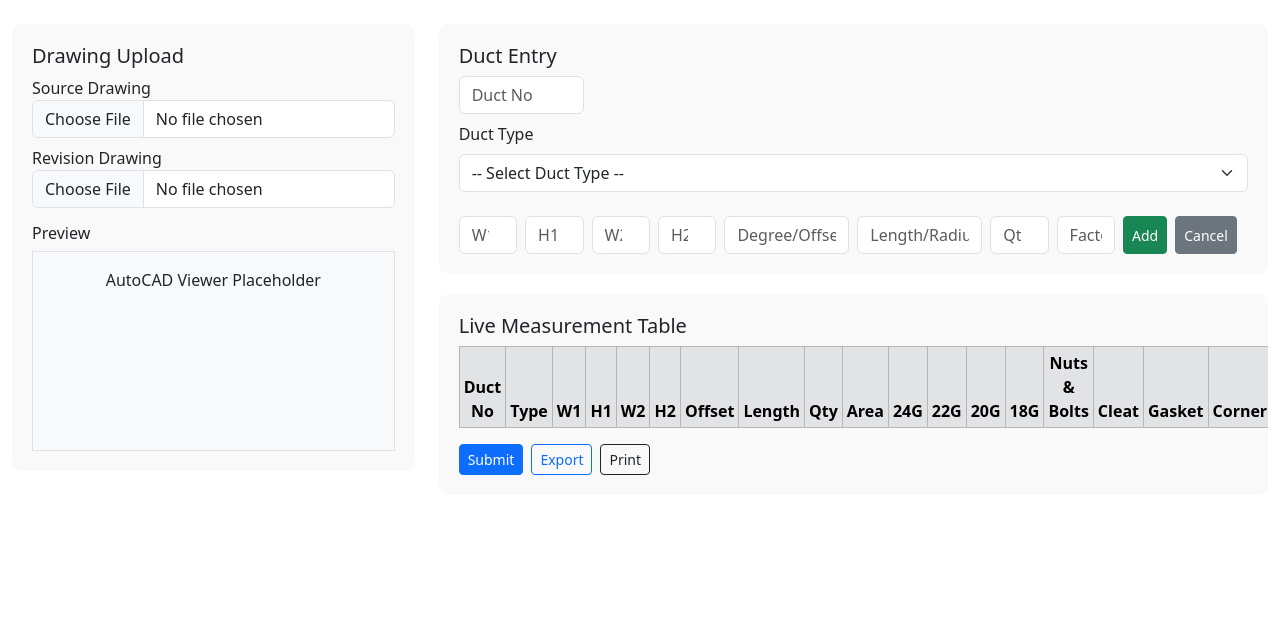
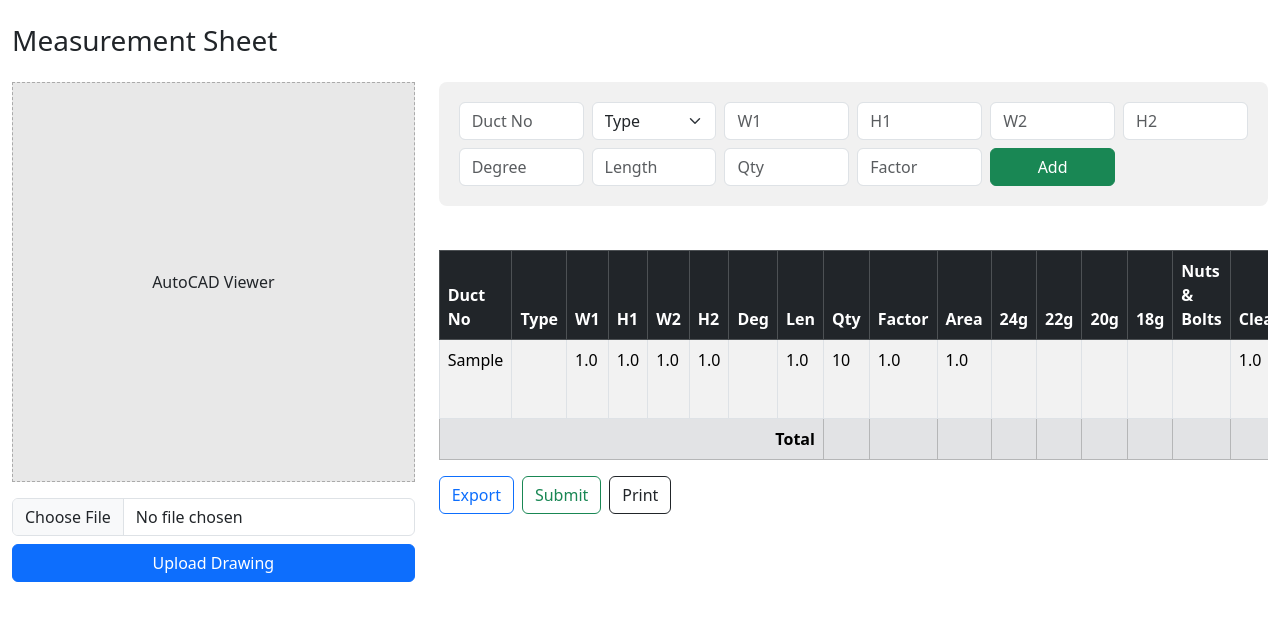
Before and after one commit to sampletech18/Ducting_project, a Flask app: page /measurement_sheet/1 in a window 1280 px wide. Shown: the top 621 px of the page. Run offline with Flask 3, Linux system fonts and the light colour scheme; the visitor is signed in with stand-in values (Sample User, id 1); tables that the repository leaves empty hold one stand-in row (Sample ...); lists and menus that the app fills with data are empty.

Commit message:
Update measurement_sheet.html

```diff
--- a/templates/measurement_sheet.html
+++ b/templates/measurement_sheet.html
@@ -1,55 +1,37 @@
 <!DOCTYPE html>
 <html lang="en">
 <head>
-  <meta charset="UTF-8" />
+  <meta charset="UTF-8">
   <title>Measurement Sheet</title>
-  <link href="https://cdn.jsdelivr.net/npm/bootstrap@5.3.2/dist/css/bootstrap.min.css" rel="stylesheet" />
+  <link href="https://cdn.jsdelivr.net/npm/bootstrap@5.3.2/dist/css/bootstrap.min.css" rel="stylesheet">
   <style>
-    .form-section {
-      background: #f9f9f9;
-      border-radius: 10px;
-      padding: 20px;
-      margin-bottom: 20px;
-    }
-    .table-wrapper {
-      overflow-x: auto;
-    }
+    .form-section { background: #f1f1f1; padding: 20px; border-radius: 8px; }
+    .table-section { margin-top: 20px; overflow-x: auto; }
+    .autocad-box { background: #e8e8e8; height: 400px; display: flex; align-items: center; justify-content: center; border: 1px dashed #aaa; }
   </style>
 </head>
-<body>
-<div class="container-fluid mt-4">
+<body class="container-fluid mt-4">
+
+  <h3 class="mb-4">Measurement Sheet</h3>
   <div class="row">
-    <!-- Left Side: AutoCAD Viewer & Upload -->
+    <!-- Left: AutoCAD viewer and upload -->
     <div class="col-md-4">
-      <div class="form-section">
-        <h5>Drawing Upload</h5>
-        <form>
-          <div class="mb-2">
-            <label>Source Drawing</label>
-            <input type="file" class="form-control">
-          </div>
-          <div class="mb-2">
-            <label>Revision Drawing</label>
-            <input type="file" class="form-control">
-          </div>
+      <div class="autocad-box">AutoCAD Viewer</div>
+      <form method="post" action="/upload_drawing" enctype="multipart/form-data" class="mt-3">
+        <input type="file" name="cad_file" class="form-control mb-2">
+        <button type="submit" class="btn btn-primary w-100">Upload Drawing</button>
       </form>
-        <div class="mt-3">
-          <h6>Preview</h6>
-          <div class="border p-3 bg-light text-center" style="height:200px;">AutoCAD Viewer Placeholder</div>
-        </div>
-      </div>
     </div>
 
-    <!-- Right Side: Duct Entry Form -->
+    <!-- Right: Form -->
     <div class="col-md-8">
       <div class="form-section">
-        <h5>Duct Entry</h5>
-        <form id="ductForm" class="row g-2">
-          <div class="col-md-2"><input type="text" name="duct_no" class="form-control" placeholder="Duct No" required></div>
-          <div class="mb-3">
-  <label for="duct_type" class="form-label">Duct Type</label>
-  <select class="form-select" id="duct_type" name="duct_type" required>
-    <option value="">-- Select Duct Type --</option>
+        <form method="post" action="/measurement_sheet/{{ project_id }}">
+          <div class="row g-2">
+            <div class="col-md-2"><input name="duct_no" class="form-control" placeholder="Duct No" required></div>
+            <div class="col-md-2">
+              <select name="duct_type" class="form-select" required>
+                <option value="">Type</option>
                 <option value="ST">ST</option>
                 <option value="RED">RED</option>
                 <option value="DM">DM</option>
@@ -59,141 +41,87 @@
                 <option value="ELB">ELB</option>
               </select>
             </div>
-          <div class="col-md-1"><input type="number" name="w1" class="form-control" placeholder="W1" required></div>
-          <div class="col-md-1"><input type="number" name="h1" class="form-control" placeholder="H1" required></div>
-          <div class="col-md-1"><input type="number" name="w2" class="form-control" placeholder="W2"></div>
-          <div class="col-md-1"><input type="number" name="h2" class="form-control" placeholder="H2"></div>
-          <div class="col-md-2"><input type="text" name="offset" class="form-control" placeholder="Degree/Offset"></div>
-          <div class="col-md-2"><input type="text" name="length" class="form-control" placeholder="Length/Radius"></div>
-          <div class="col-md-1"><input type="number" name="qty" class="form-control" placeholder="Qty" required></div>
-          <div class="col-md-1"><input type="text" name="factor" class="form-control" placeholder="Factor (opt)"></div>
-          <div class="col-md-2 d-flex gap-2">
-            <button type="button" class="btn btn-success btn-sm" onclick="addEntry()">Add</button>
-            <button type="reset" class="btn btn-secondary btn-sm">Cancel</button>
+            <div class="col-md-2"><input name="w1" type="number" class="form-control" placeholder="W1"></div>
+            <div class="col-md-2"><input name="h1" type="number" class="form-control" placeholder="H1"></div>
+            <div class="col-md-2"><input name="w2" type="number" class="form-control" placeholder="W2"></div>
+            <div class="col-md-2"><input name="h2" type="number" class="form-control" placeholder="H2"></div>
+            <div class="col-md-2"><input name="degree" type="number" class="form-control" placeholder="Degree"></div>
+            <div class="col-md-2"><input name="length" type="number" class="form-control" placeholder="Length"></div>
+            <div class="col-md-2"><input name="qty" type="number" class="form-control" placeholder="Qty"></div>
+            <div class="col-md-2"><input name="factor" type="number" class="form-control" placeholder="Factor"></div>
+            <div class="col-md-2">
+              <button class="btn btn-success w-100" type="submit">Add</button>
+            </div>
           </div>
         </form>
       </div>
 
       <!-- Live Table -->
-      <div class="form-section table-wrapper">
-        <h5>Live Measurement Table</h5>
-        <table class="table table-bordered table-sm text-center align-middle" id="entryTable">
-          <thead class="table-secondary">
+      <div class="table-section">
+        <table class="table table-bordered table-striped mt-4">
+          <thead class="table-dark">
             <tr>
-              <th>Duct No</th><th>Type</th><th>W1</th><th>H1</th><th>W2</th><th>H2</th><th>Offset</th><th>Length</th>
-              <th>Qty</th><th>Area</th><th>24G</th><th>22G</th><th>20G</th><th>18G</th>
+              <th>Duct No</th><th>Type</th><th>W1</th><th>H1</th><th>W2</th><th>H2</th>
+              <th>Deg</th><th>Len</th><th>Qty</th><th>Factor</th><th>Area</th>
+              <th>24g</th><th>22g</th><th>20g</th><th>18g</th>
               <th>Nuts & Bolts</th><th>Cleat</th><th>Gasket</th><th>Corner</th><th>Actions</th>
             </tr>
           </thead>
-          <tbody></tbody>
+          <tbody>
+            {% for m in measurements %}
+            <tr>
+              <td>{{ m.duct_no }}</td>
+              <td>{{ m.duct_type }}</td>
+              <td>{{ m.w1 }}</td>
+              <td>{{ m.h1 }}</td>
+              <td>{{ m.w2 }}</td>
+              <td>{{ m.h2 }}</td>
+              <td>{{ m.degree }}</td>
+              <td>{{ m.length }}</td>
+              <td>{{ m.qty }}</td>
+              <td>{{ m.factor }}</td>
+              <td>{{ m.area }}</td>
+              <td>{{ m.g24 }}</td>
+              <td>{{ m.g22 }}</td>
+              <td>{{ m.g20 }}</td>
+              <td>{{ m.g18 }}</td>
+              <td>{{ m.bolts }}</td>
+              <td>{{ m.cleat }}</td>
+              <td>{{ m.gasket }}</td>
+              <td>{{ m.corner }}</td>
+              <td>
+                <a href="/edit_entry/{{ m.id }}" class="btn btn-sm btn-warning">Edit</a>
+                <a href="/delete_entry/{{ m.id }}" class="btn btn-sm btn-danger">Delete</a>
+              </td>
+            </tr>
+            {% endfor %}
+          </tbody>
+          <tfoot class="table-secondary">
+            <tr>
+              <th colspan="8" class="text-end">Total</th>
+              <th>{{ total_qty }}</th>
+              <th></th>
+              <th>{{ total_area }}</th>
+              <th>{{ total_24g }}</th>
+              <th>{{ total_22g }}</th>
+              <th>{{ total_20g }}</th>
+              <th>{{ total_18g }}</th>
+              <th>{{ total_bolts }}</th>
+              <th>{{ total_cleat }}</th>
+              <th>{{ total_gasket }}</th>
+              <th>{{ total_corner }}</th>
+              <th></th>
+            </tr>
+          </tfoot>
         </table>
-        <div class="d-flex gap-2 mt-3">
-          <button class="btn btn-primary btn-sm" onclick="submitData()">Submit</button>
-          <button class="btn btn-outline-primary btn-sm" onclick="exportTable()">Export</button>
-          <button class="btn btn-outline-dark btn-sm" onclick="window.print()">Print</button>
+
+        <div class="d-flex gap-2 mt-2">
+          <a href="/export_measurements/{{ project_id }}" class="btn btn-outline-primary">Export</a>
+          <a href="/submit_measurements/{{ project_id }}" class="btn btn-outline-success">Submit</a>
+          <button onclick="window.print()" class="btn btn-outline-dark">Print</button>
         </div>
       </div>
     </div>
   </div>
-</div>
-
-<script>
-function addEntry() {
-  const form = document.getElementById('ductForm');
-  const data = new FormData(form);
-  const table = document.querySelector('#entryTable tbody');
-
-  const row = document.createElement('tr');
-  const values = {
-    duct_no: data.get('duct_no'),
-    type: data.get('type'),
-    w1: data.get('w1'),
-    h1: data.get('h1'),
-    w2: data.get('w2'),
-    h2: data.get('h2'),
-    offset: data.get('offset'),
-    length: data.get('length'),
-    qty: data.get('qty'),
-    area: '-', g24: '-', g22: '-', g20: '-', g18: '-',
-    nuts: '-', cleat: '-', gasket: '-', corner: '-'
-  };
-
-  row.innerHTML = `
-    <td>${values.duct_no}</td><td>${values.type}</td><td>${values.w1}</td><td>${values.h1}</td>
-    <td>${values.w2}</td><td>${values.h2}</td><td>${values.offset}</td><td>${values.length}</td>
-    <td>${values.qty}</td><td>${values.area}</td><td>${values.g24}</td><td>${values.g22}</td>
-    <td>${values.g20}</td><td>${values.g18}</td><td>${values.nuts}</td><td>${values.cleat}</td>
-    <td>${values.gasket}</td><td>${values.corner}</td>
-    <td>
-      <button class="btn btn-warning btn-sm" onclick="editRow(this)">Edit</button>
-      <button class="btn btn-danger btn-sm" onclick="deleteRow(this)">Delete</button>
-    </td>
-  `;
-  table.appendChild(row);
-  form.reset();
-}
-
-function editRow(btn) {
-  const row = btn.closest("tr");
-  const cells = row.querySelectorAll("td");
-  row.dataset.original = row.innerHTML;
-
-  for (let i = 0; i < cells.length - 1; i++) {
-    const text = cells[i].innerText;
-    cells[i].innerHTML = `<input class="form-control form-control-sm" value="${text}">`;
-  }
-
-  cells[cells.length - 1].innerHTML = `
-    <button class="btn btn-sm btn-success" onclick="saveRow(this)">Save</button>
-    <button class="btn btn-sm btn-secondary" onclick="cancelEdit(this)">Cancel</button>
-  `;
-}
-
-function saveRow(btn) {
-  const row = btn.closest("tr");
-  const cells = row.querySelectorAll("td");
-
-  for (let i = 0; i < cells.length - 1; i++) {
-    const input = cells[i].querySelector("input");
-    if (input) cells[i].innerText = input.value;
-  }
-
-  cells[cells.length - 1].innerHTML = `
-    <button class="btn btn-warning btn-sm" onclick="editRow(this)">Edit</button>
-    <button class="btn btn-danger btn-sm" onclick="deleteRow(this)">Delete</button>
-  `;
-}
-
-function cancelEdit(btn) {
-  const row = btn.closest("tr");
-  row.innerHTML = row.dataset.original;
-}
-
-function deleteRow(btn) {
-  if (confirm("Are you sure you want to delete this row?")) {
-    btn.closest("tr").remove();
-  }
-}
-
-function exportTable() {
-  let csv = [];
-  const rows = document.querySelectorAll("table tr");
-  for (let row of rows) {
-    const cols = row.querySelectorAll("td, th");
-    const rowData = Array.from(cols).map(cell => `"${cell.innerText.trim()}"`).join(",");
-    csv.push(rowData);
-  }
-  const csvFile = new Blob([csv.join("\n")], { type: "text/csv" });
-  const link = document.createElement("a");
-  link.href = URL.createObjectURL(csvFile);
-  link.download = "measurement_sheet.csv";
-  link.click();
-}
-
-function submitData() {
-  alert("Submitting data (backend logic coming soon)");
-}
-</script>
-
 </body>
 </html>
```
Lines whose indentation alone changed are shown as unchanged.
